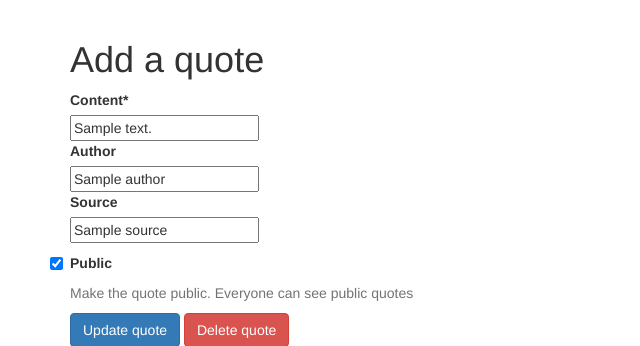
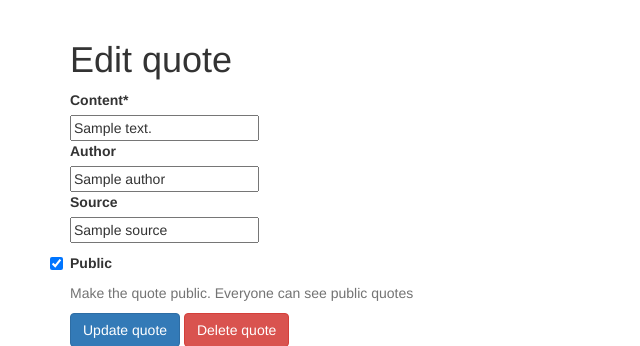
Before and after one commit to beaumartinez/quotes, a Django app: page /quotes/edit/1/ in a window 1280 px wide. Shown: the part 221-567 px from the top of the page, without its empty margins (0-640 px from the left). Run offline with Django 3.2, Linux system fonts and the light colour scheme; a user stored in the database is signed in; tables that the repository leaves empty hold one stand-in row (values such as "Sample post"); parts of the project's set-up code (start-up, migrations or seed data) failed here and were passed over; some libraries are stand-ins or nearby versions.

Commit message:
Update edit_quote template
It now says "edit quote"

```diff
--- a/quotes/templates/create_quote.html
+++ b/quotes/templates/create_quote.html
@@ -2,7 +2,11 @@
 {% load crispy_forms_tags %}
 
 {% block content %}
-    <h1>Add a quote</h1>
+    {% if edit %}
+        <h1>Edit quote</h1>
+    {% else %}
+        <h1>Add a quote</h1>
+    {% endif %}
 
     {% crispy form %}
 {% endblock %}
--- a/quotes/views.py
+++ b/quotes/views.py
@@ -39,6 +39,7 @@ def _create_or_edit_quote(request, edit=False, quote=None):
         return redirect(reverse('landing'))
 
     return render(request, 'create_quote.html', {
+        'edit': edit,
         'form': form,
     })
 
```
